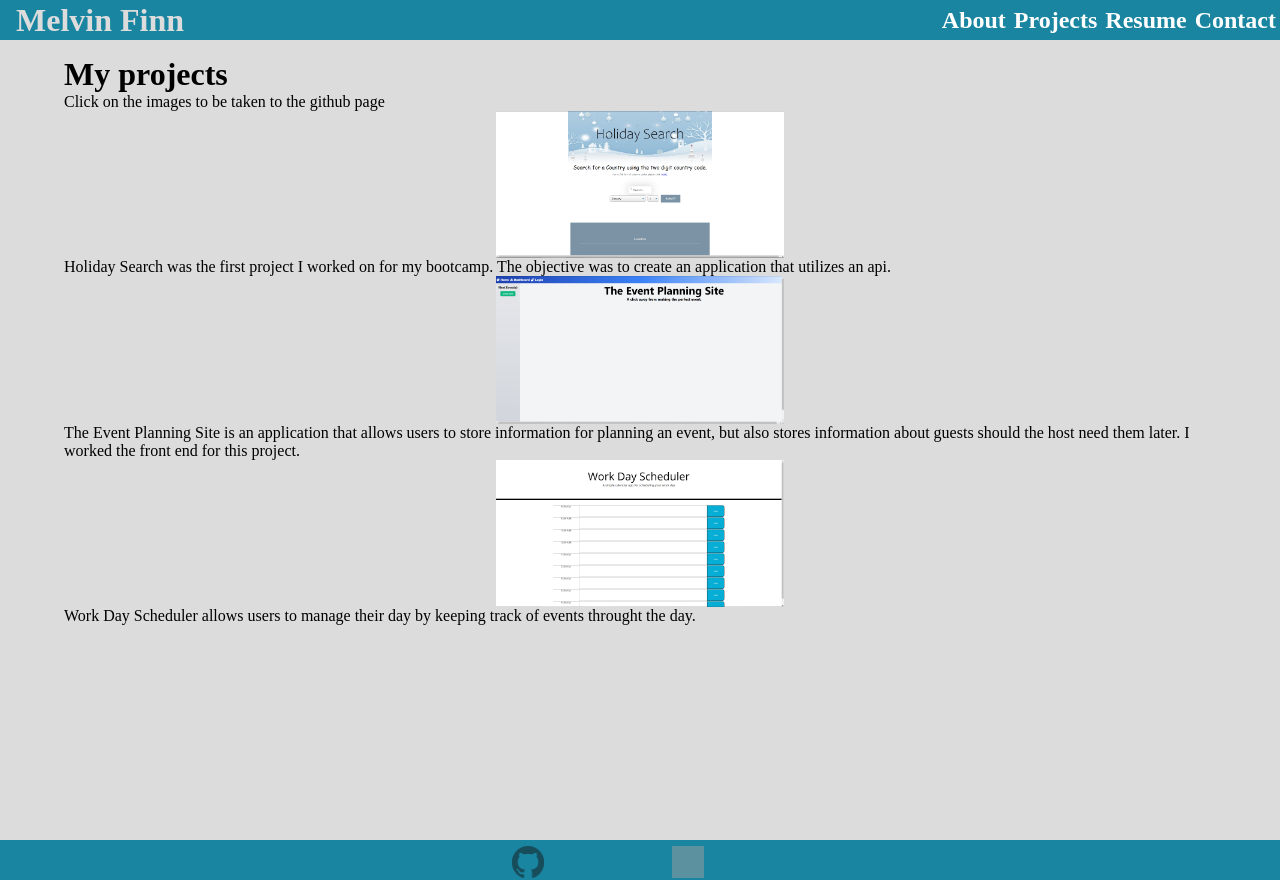
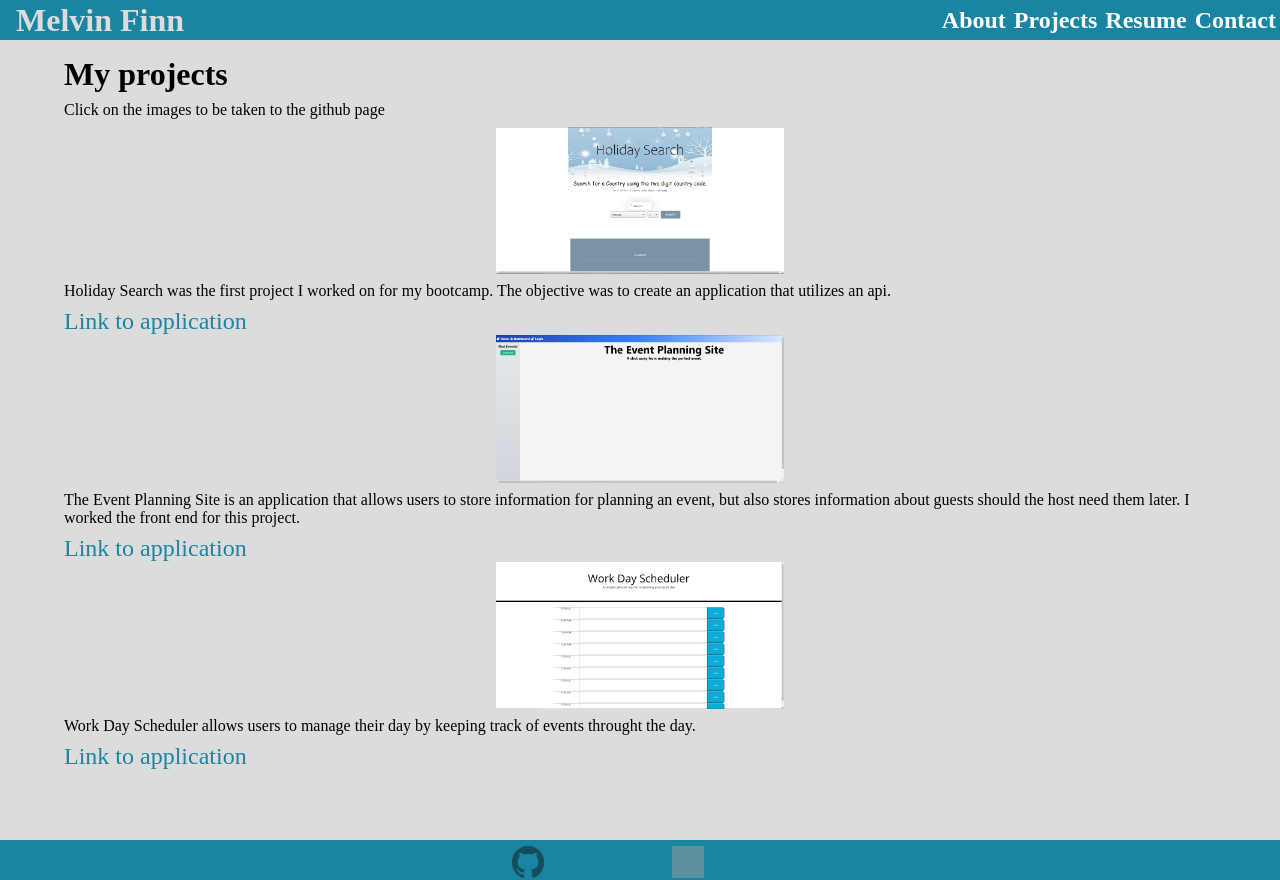
Before and after one commit to campe0n/react, a JavaScript app: page /project in a window 1280 px wide. Built offline with nearby package versions, Linux system fonts and the light colour scheme; grey boxes are pictures that could not be loaded; the HTML template or start-up script is replaced by a standard one.

Commit message:
added links for projects

```diff
--- a/src/index.css
+++ b/src/index.css
@@ -89,7 +89,6 @@ div {
 }
 
 .overlay {
-  margin: 0;
   padding: 0;
   width: 100%;
 }
@@ -112,6 +111,11 @@ img {
   width: 100%;
   height: 100%;
   background-color: black;
+}
+
+.link {
+  text-decoration: none;
+  color: var(--blue);
 }
 
 form {
@@ -217,7 +221,7 @@ h3 {
 
 p {
   color: black;
-  margin: 0;
+  margin: 0.5rem 0;
 }
 
 a:hover {
--- a/src/pages/About.js
+++ b/src/pages/About.js
@@ -5,10 +5,6 @@ export default function About() {
     <div className="deck">
       <h2>About Me</h2>
       <p>Hello, My name is Melvin. I'm a full stack developer.</p>
-      <p>
-        Currently working on mobile first design. Website looks better on a
-        phone.
-      </p>
     </div>
   );
 }
--- a/src/pages/Project.js
+++ b/src/pages/Project.js
@@ -25,6 +25,9 @@ export default function Project() {
           Holiday Search was the first project I worked on for my bootcamp. The
           objective was to create an application that utilizes an api.
         </p>
+        <a href="https://gannacon.github.io/Project_1/" class="link">
+          Link to application
+        </a>
         <div class="overlay">
           <div class="imgOverlay">
             <a
@@ -42,6 +45,9 @@ export default function Project() {
           guests should the host need them later. I worked the front end for
           this project.
         </p>
+        <a href="https://the-event-planning.herokuapp.com/" class="link">
+          Link to application
+        </a>
         <div class="overlay">
           <div class="imgOverlay">
             <a
@@ -57,6 +63,9 @@ export default function Project() {
           Work Day Scheduler allows users to manage their day by keeping track
           of events throught the day.
         </p>
+        <a href="https://campe0n.github.io/dplanner_mf/" class="link">
+          Link to application
+        </a>
       </div>
     </div>
   );
--- a/src/pages/Resume.js
+++ b/src/pages/Resume.js
@@ -17,7 +17,7 @@ export default function Resume() {
           </div>
         </div>
       </div>
-      <p>
+      <p class="resume">
         Full Stack developer with experience in Tailwind CSS. My greatest
         strengths are working alone and being resourceful. These strengths are
         helpful when it comes to writing and debugging code.
```
